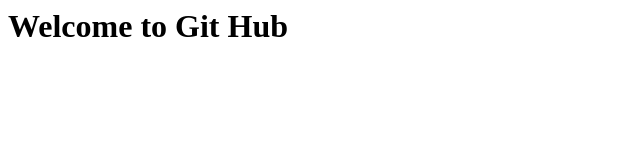
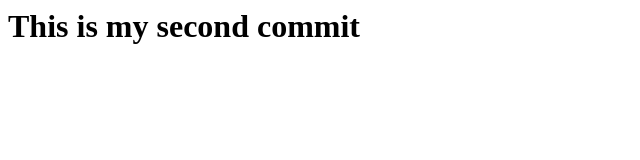
Before and after one commit to Mahoud-Ali-Elgendy/Hello-world, a plain HTML site: page index.html in a window 1280 px wide. Shown: the whole page, without its empty margins (0-640 px from the left). Drawn offline with Linux system fonts and the light colour scheme.

Commit message:
second commit

```diff
--- a/index.html
+++ b/index.html
@@ -1,6 +1,6 @@
 <html>
 <head></head>
 <body>
-<h1>Welcome to Git Hub</h1>
+<h1>This is my second commit</h1>
 </body>
 </html>
```
